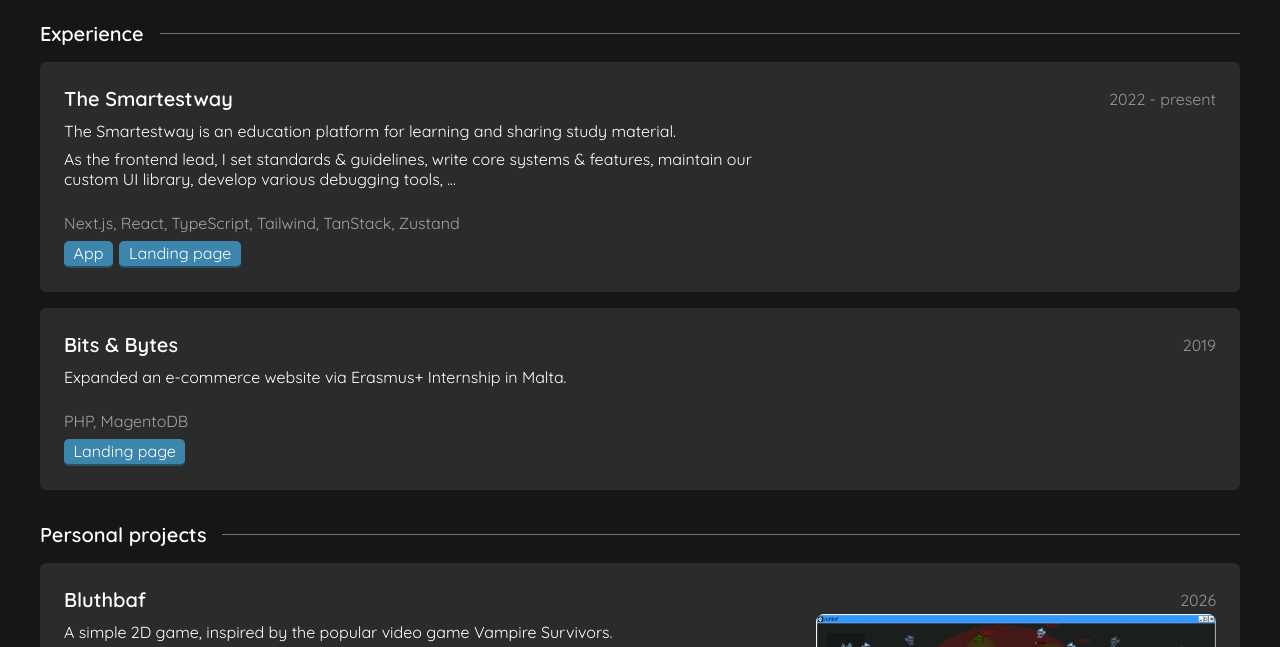
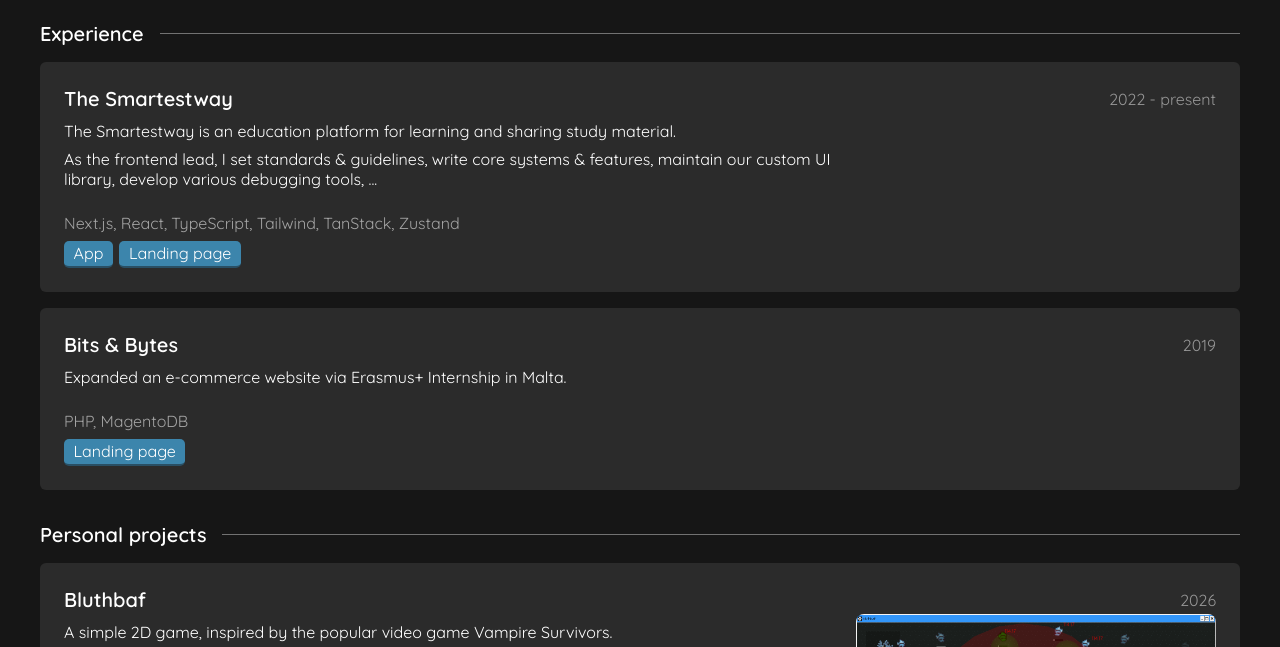
Before and after one commit to pukmajster/pukmajster.github.io, a plain HTML site: page docs/projects.html in a window 1280 px wide. Shown: the part 112-759 px from the top of the page. Drawn offline with Linux system fonts and the light colour scheme.

Commit message:
reduce project img size

```diff
--- a/docs/index.css
+++ b/docs/index.css
@@ -317,7 +317,7 @@
 
   .ProjectCardContent {
     display: grid;
-    grid-template-columns: 1fr 400px;
+    grid-template-columns: 1fr 360px;
     gap: 1rem;
 
     @media (max-width: 1220px) {
```
